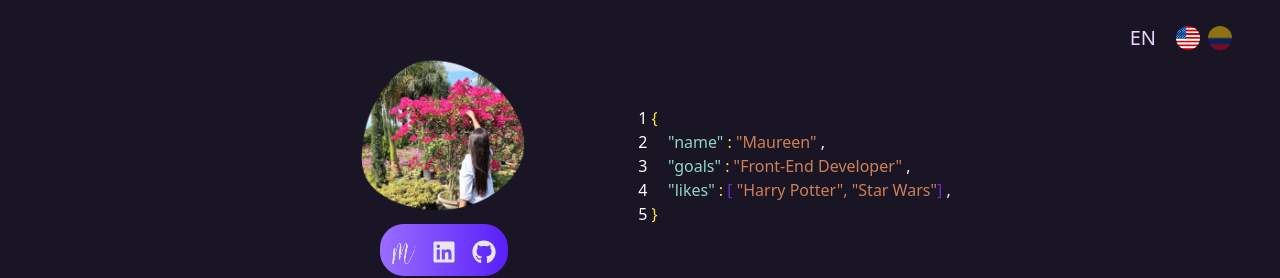
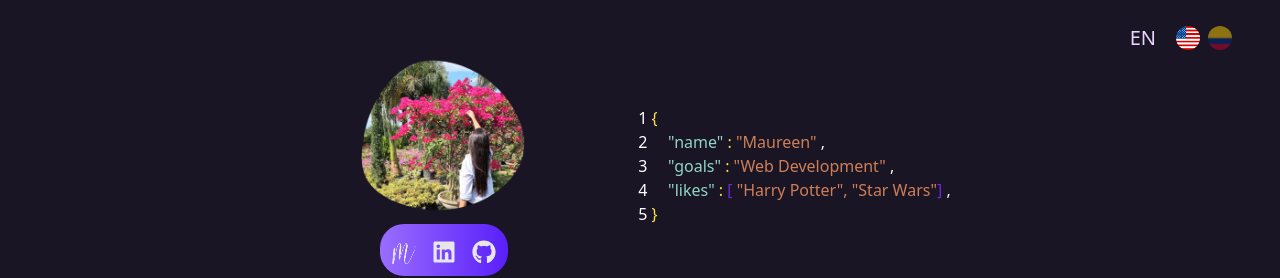
Before and after one commit to MCristina94/Portafolio, a React (Vite) app: page / in a window 1280 px wide. Shown: the top 278 px of the page. Built offline with nearby package versions, Linux system fonts and the light colour scheme.

Commit message:
Update Header.jsx

```diff
--- a/src/Components/Header.jsx
+++ b/src/Components/Header.jsx
@@ -106,7 +106,7 @@ const Header = () => {
             </span>{" "}
             <span className="text-cod-gray-header-color-Orange">
               {" "}
-              "Front-End Developer"
+              "Web Development"
             </span>{" "}
             ,{" "}
           </p>
```
